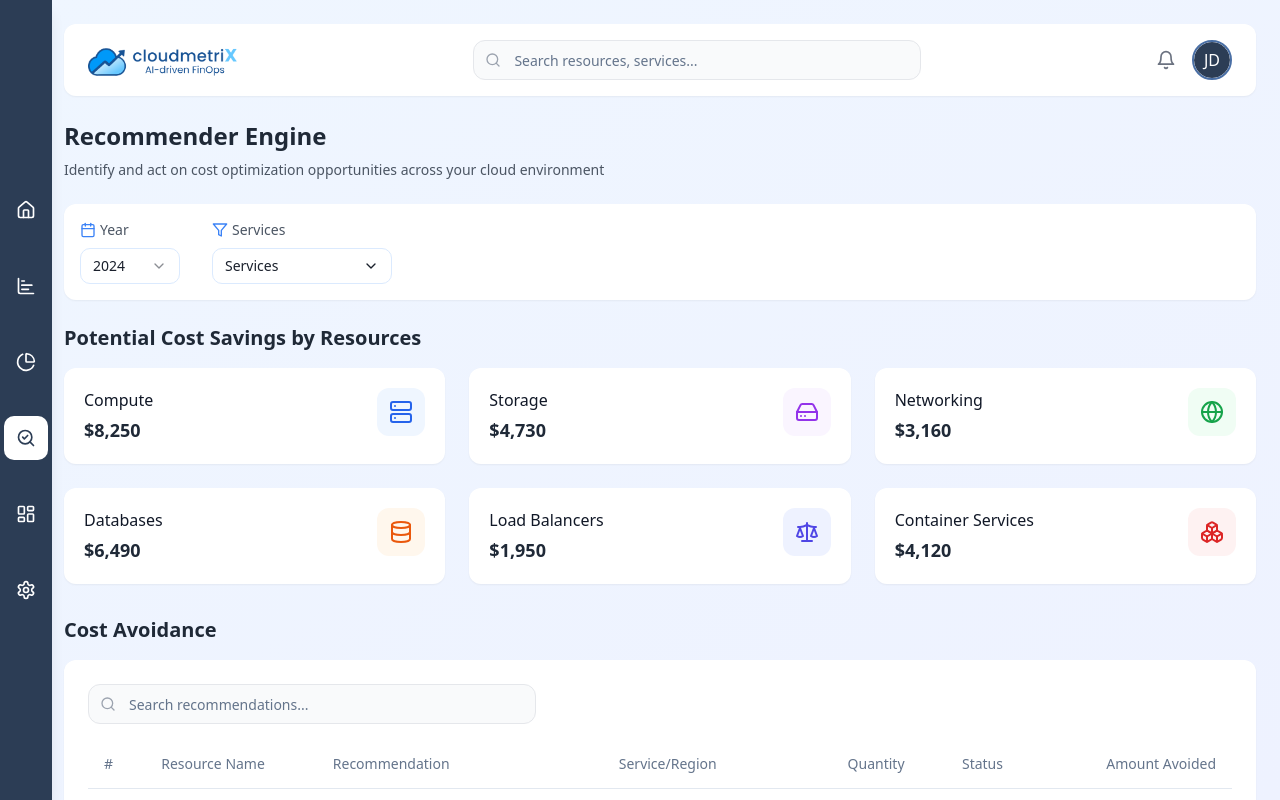
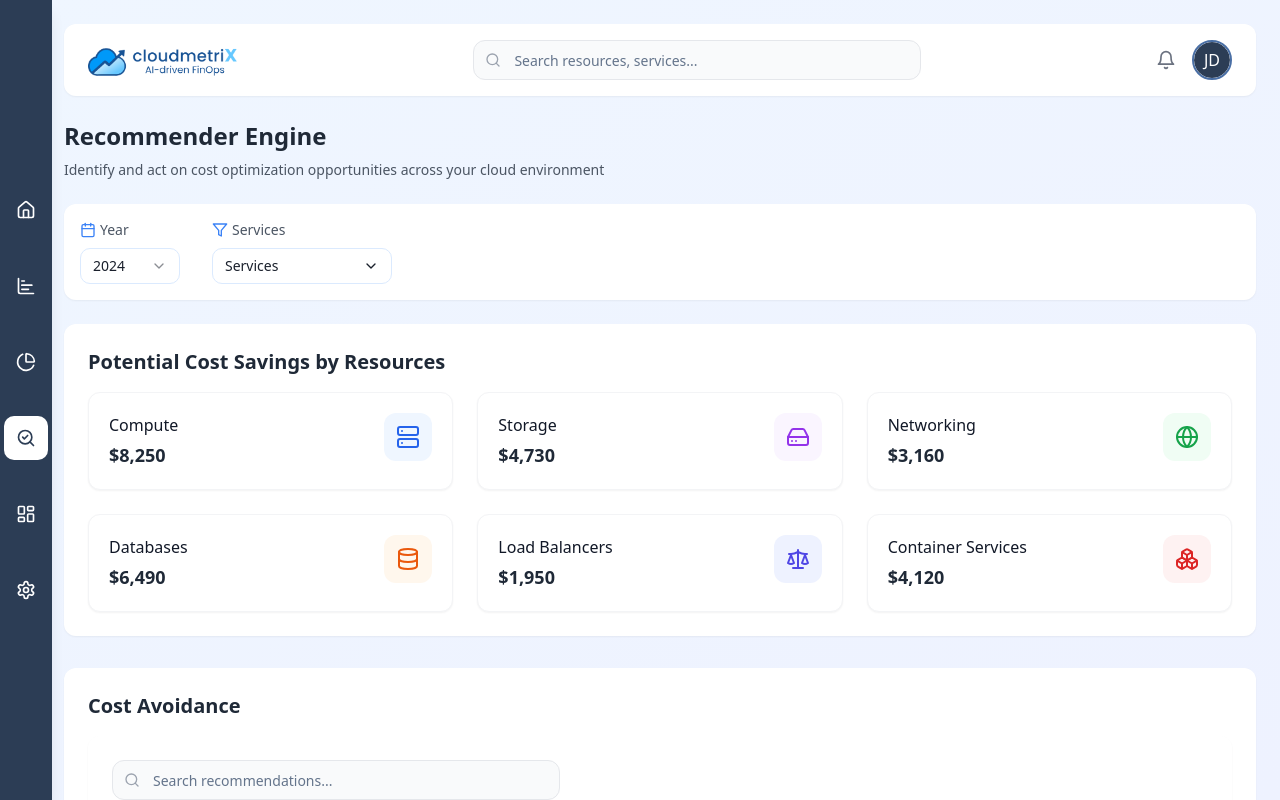
Before and after one commit to suhas-pbi/cX-Dashboard, a React (Vite) app: page /recommender in a window 1280 px wide. Built offline with nearby package versions, Linux system fonts and the light colour scheme.

Commit message:
Fix: Improve Recommender Engine page layout
Refactor the Recommender Engine page to improve visual spacing and consistency with other pages. Implement a white background for the cost savings cards to enhance visual prominence.

```diff
--- a/src/components/recommender/CostSavingsGrid.tsx
+++ b/src/components/recommender/CostSavingsGrid.tsx
@@ -8,6 +8,7 @@ import {
   Scale,
   Boxes
 } from "lucide-react";
+import { Card, CardContent } from "@/components/ui/card";
 
 interface CostSavingsGridProps {
   selectedServices: string[];
@@ -23,10 +24,11 @@ interface ResourceCardProps {
 
 const ResourceCard = ({ icon: Icon, iconColor, name, savings, bgColor }: ResourceCardProps) => {
   return (
-    <div
-      className="bg-white rounded-xl shadow-sm p-5 cursor-pointer transition-all hover:shadow-md"
+    <Card
+      className="transition-all duration-200 hover:shadow-md hover:translate-y-[-4px] border border-gray-100"
       onClick={() => console.log(`Clicked on ${name}`)}
     >
+      <CardContent className="p-5">
         <div className="flex justify-between items-start">
           <div className="flex-1">
             <h3 className="font-medium text-gray-900 mb-1">{name}</h3>
@@ -38,7 +40,8 @@ const ResourceCard = ({ icon: Icon, iconColor, name, savings, bgColor }: Resourc
             <Icon className={`h-6 w-6 ${iconColor}`} />
           </div>
         </div>
-    </div>
+      </CardContent>
+    </Card>
   );
 };
 
--- a/src/pages/RecommenderEngine.tsx
+++ b/src/pages/RecommenderEngine.tsx
@@ -51,13 +51,13 @@ const RecommenderEngine = () => {
         />
 
         {/* Section 1: Potential Cost Savings by Resources */}
-        <div className="mb-8">
+        <div className="bg-white rounded-xl p-6 shadow-sm mb-8">
           <h2 className="text-xl font-semibold text-gray-800 mb-4">Potential Cost Savings by Resources</h2>
           <CostSavingsGrid selectedServices={selectedServices} />
         </div>
 
         {/* Section 2: Cost Avoidance Table */}
-        <div className="mb-8">
+        <div className="bg-white rounded-xl p-6 shadow-sm mb-8">
           <h2 className="text-xl font-semibold text-gray-800 mb-4">Cost Avoidance</h2>
           <CostAvoidanceTable selectedServices={selectedServices} />
         </div>
```
Lines whose indentation alone changed are shown as unchanged.
